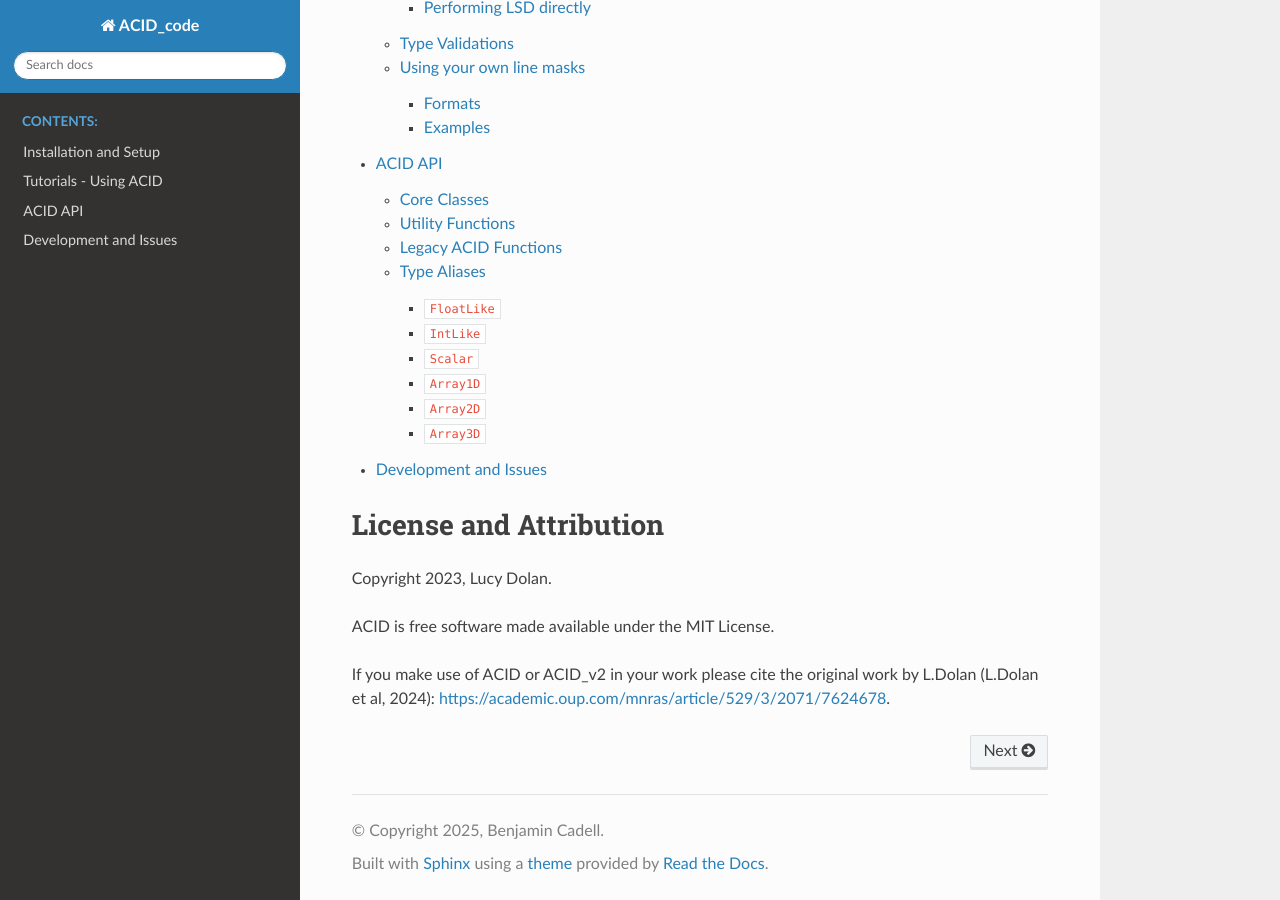
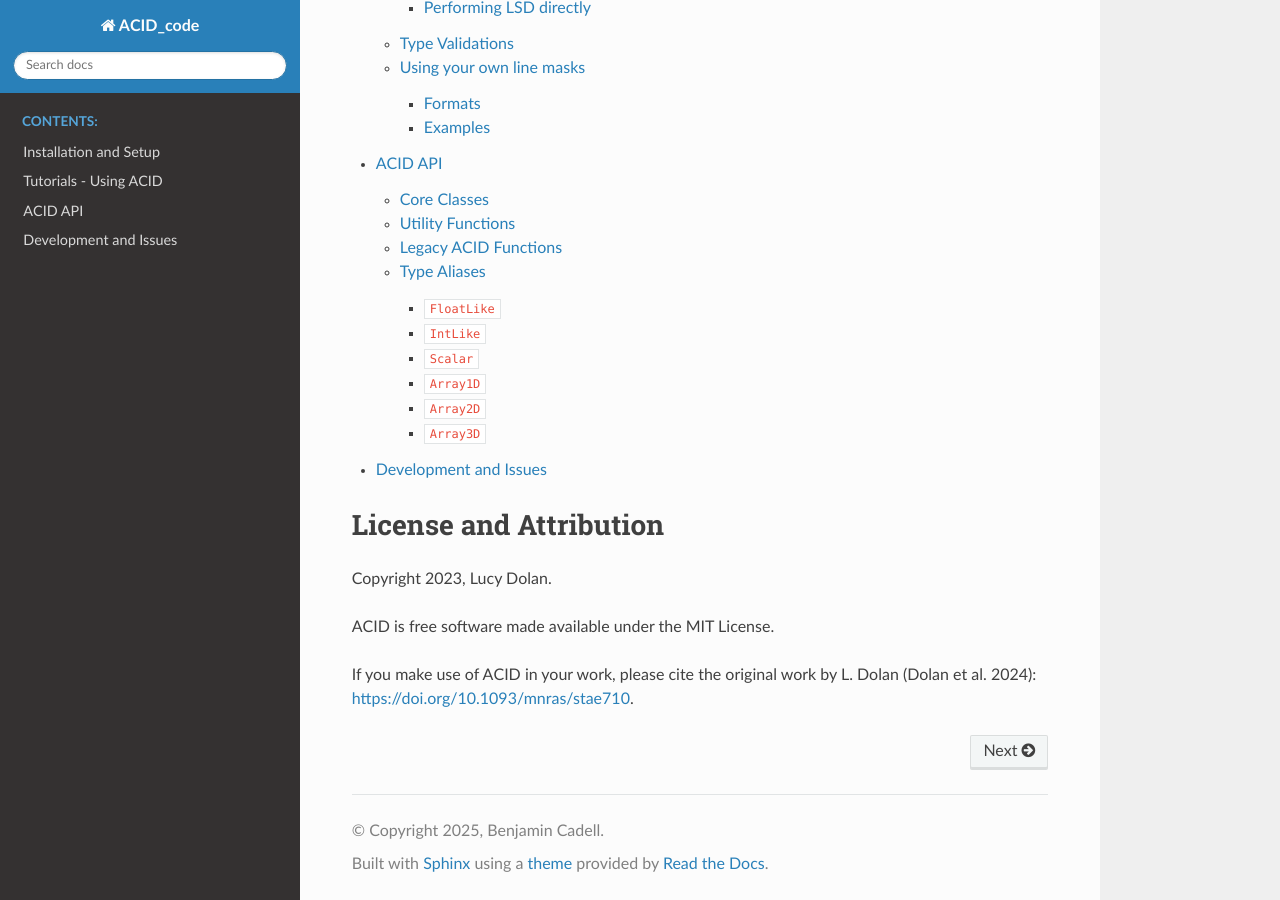
Before and after one commit to ldolan05/ACID, a Sphinx documentation site: the page built from docs/index.rst, in a window 1280 px wide and 900 px high, scrolled down 2117 px. Built offline with Sphinx 7.4.7 and the Read the Docs theme 3.1.0, drawn with Linux system fonts in a browser that asks for light colours.

Commit message:
Update docs with doi paper reference

```diff
--- a/docs/index.rst
+++ b/docs/index.rst
@@ -33,7 +33,7 @@ For a full outline of ACID's algorithm and implementation, see the paper_ or vie
 Please note that ACID now functions as a class, and so the usage is slightly different to the original ACID. Please see the User Guide and the Using ACID page for more information.
 
 .. _emcee: https://emcee.readthedocs.io/en/
-.. _paper: https://academic.oup.com/mnras/article/529/3/2071/7624678
+.. _paper: https://doi.org/10.1093/mnras/stae710
 .. _GitHub: https://github.com/ldolan05/ACID
 .. _ACID_v2: https://github.com/Benjamin-Cadell/ACID_v2
 
@@ -56,4 +56,4 @@ Copyright 2023, Lucy Dolan.
 
 ACID is free software made available under the MIT License.
 
-If you make use of ACID or ACID_v2 in your work please cite the original work by L.Dolan (L.Dolan et al, 2024): https://academic.oup.com/mnras/article/529/3/2071/7624678.
+If you make use of ACID in your work, please cite the original work by L. Dolan (Dolan et al. 2024): https://doi.org/10.1093/mnras/stae710.
```
